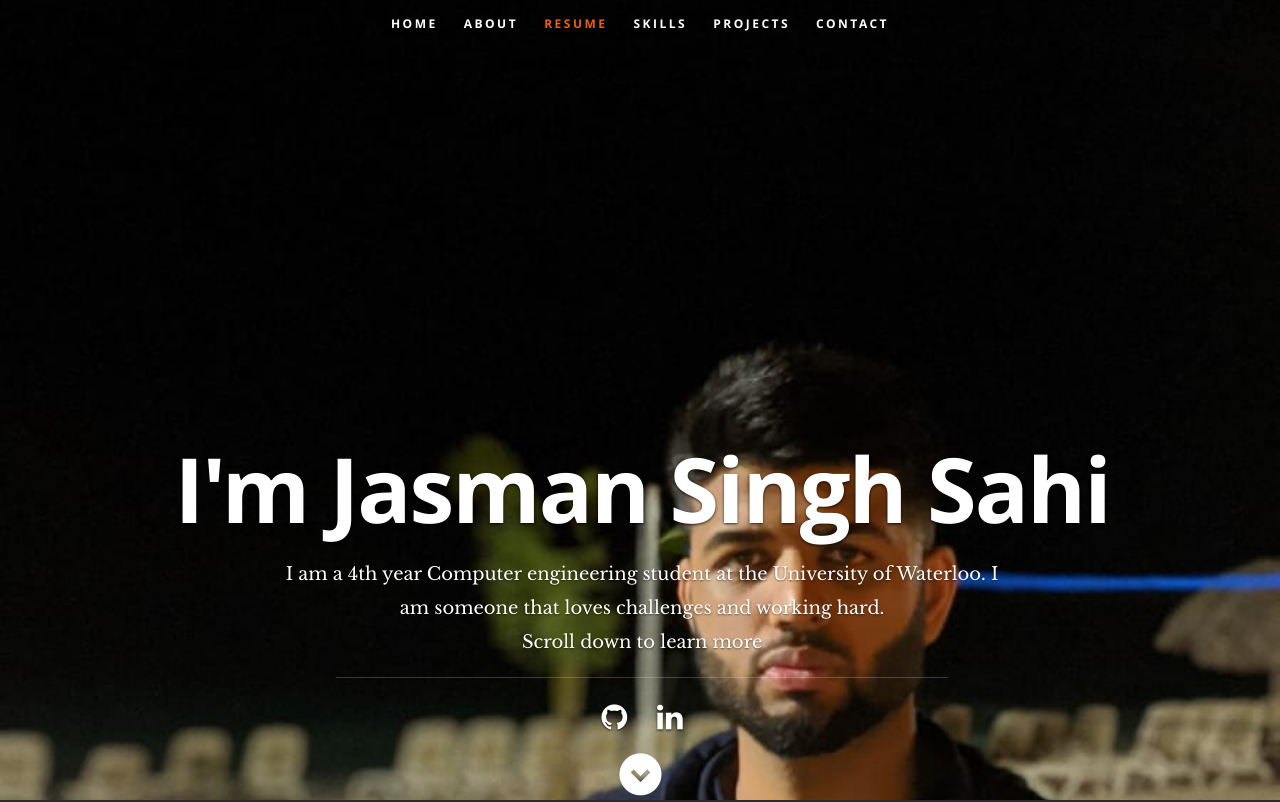
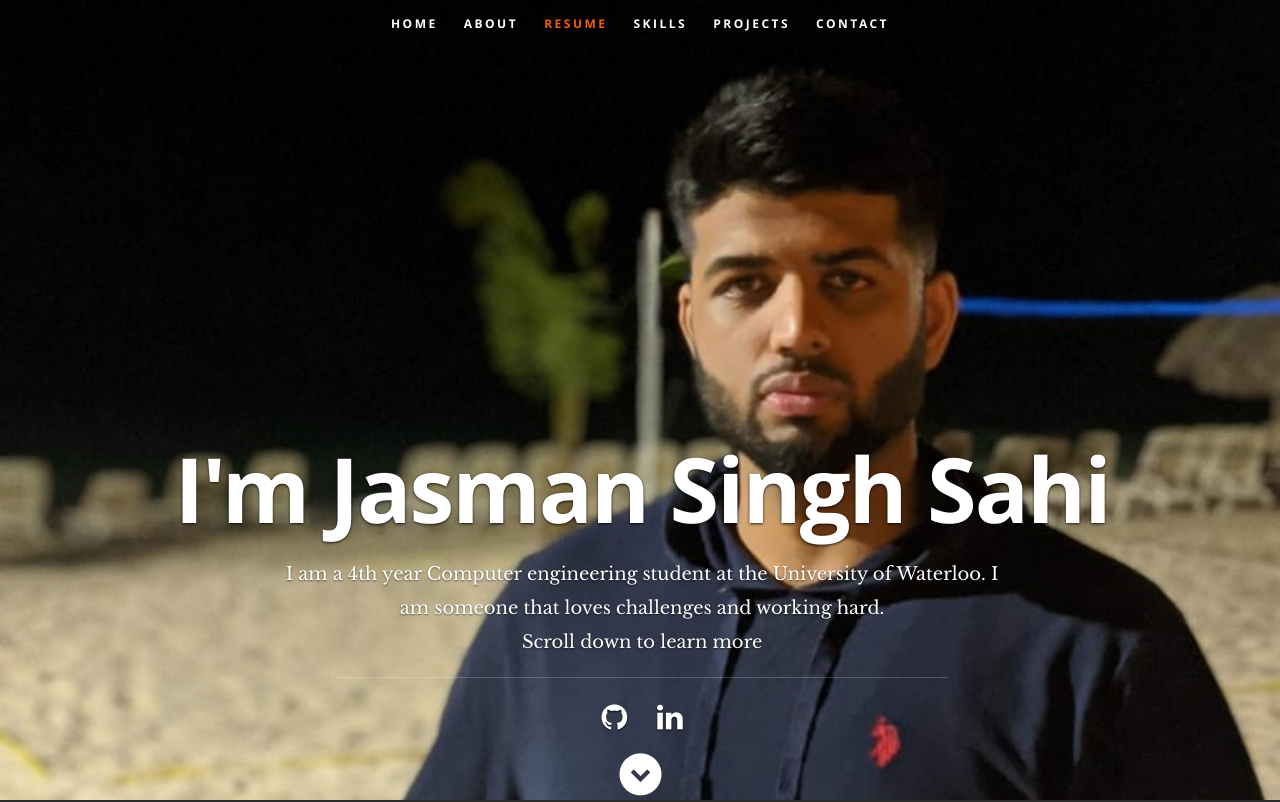
Before and after one commit to Jas1999/PortfolioWebsite, a React (Create React App) app: page / in a window 1280 px wide. Shown: the top 802 px of the page. Built offline with nearby package versions, Linux system fonts and the light colour scheme.

Commit message:
image fix

```diff
--- a/public/css/layout.css
+++ b/public/css/layout.css
@@ -34,7 +34,7 @@ header {
    min-height: 500px;
    width: 100%;
    background: #161415 url(../images/me/Beach.jpeg ) no-repeat;
-   background-position: 0px  -500px;
+   background-position:  center 25%;
    background-size: cover !important;
 	-webkit-background-size: cover !important;
    text-align: center;
```
Also changed, not shown: public/images/me/Beach.jpeg.
